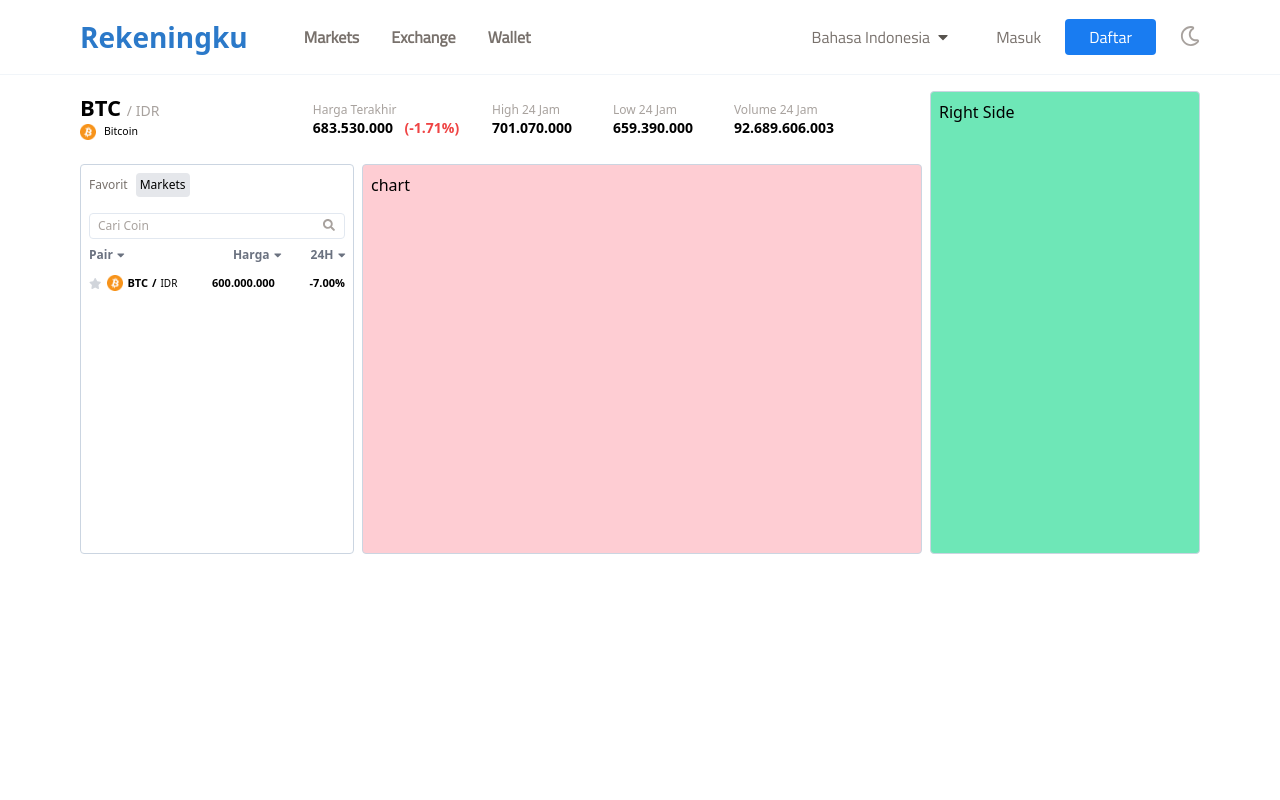
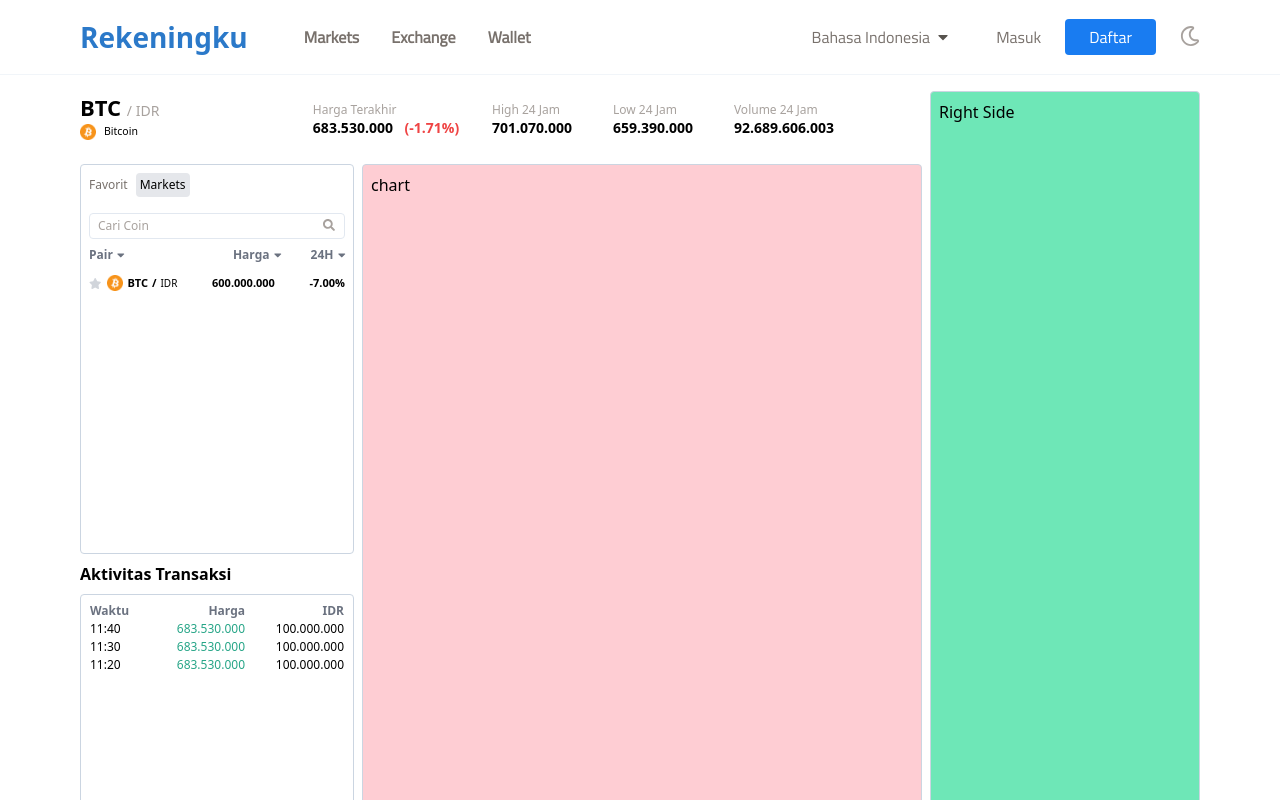
Before and after one commit to nadrianfikri/clone-rekeningku, a React (Create React App) app: page /trade in a window 1280 px wide. Shown: the top 800 px of the page. Built offline with nearby package versions, Linux system fonts and the light colour scheme.

Commit message:
done transaction panel

```diff
--- a/src/components/atoms/Table.js
+++ b/src/components/atoms/Table.js
@@ -1,17 +1,13 @@
-import { faStar } from '@fortawesome/free-solid-svg-icons';
-import { FontAwesomeIcon } from '@fortawesome/react-fontawesome';
-import CoinLogo from './CoinLogo';
-
 function Table({ children }) {
-  return <table className="text-right w-full  text-xs font-normal border border-gray-400 ">{children}</table>;
+  return <table className="text-right w-full overflow-auto text-xs font-normal">{children}</table>;
 }
 function THeader(props) {
   return (
-    <thead className="text-gray-500 ">
-      <tr className="">
-        <th className="text-left">{props.head1}</th>
-        <th>{props.head2}</th>
-        <th>{props.head3}</th>
+    <thead className="text-gray-500 sticky top-0 bg-white">
+      <tr className=" ">
+        <th className="text-left pt-2">{props.head1}</th>
+        <th className="text-right pt-2">{props.head2}</th>
+        <th className="text-right pt-2">{props.head3}</th>
       </tr>
     </thead>
   );
@@ -19,19 +15,15 @@ function THeader(props) {
 
 function TData(props) {
   return (
-    <tr className="relative hover:bg-stone-200 cursor-pointer font-semibold text-[11px]" onClick={props.onClick}>
-      <td className="text-left font-light flex gap-1  items-center">
-        <FontAwesomeIcon className="relative text-gray-300 mr-[2px] z-10 hover:text-yellow-500" icon={faStar} onClick={props.onToggle} />
-        <CoinLogo src={props.coinLogo} name={props.data1} />
-        <span className="font-bold">{props.data1}</span>/<span className="text-[10px]">IDR</span>
-      </td>
-      <td>{props.data2}</td>
-      <td>{props.data3}</td>
+    <tr className=" hover:bg-stone-200 cursor-pointer " onClick={props.onClick}>
+      <td className={`${props.style1} text-left`}>{props.data1}</td>
+      <td className={`${props.style2} `}>{props.data2}</td>
+      <td className={`${props.style3}`}>{props.data3}</td>
     </tr>
   );
 }
 function TBody({ children }) {
-  return <tbody className="overflow-auto">{children}</tbody>;
+  return <tbody className=" overflow-y-scroll">{children}</tbody>;
 }
 
 function TFoot(props) {
--- /dev/null
+++ b/src/components/organism/Transaction.js
@@ -0,0 +1,19 @@
+import { Col } from '../atoms/Direction';
+import { Table, TBody, TData, THeader } from '../atoms/Table';
+
+function Transaction(props) {
+  return (
+    <Col className="relative w-[274px] h-[390px] px-2 border border-slate-300 rounded text-xs space-y-2 overflow-auto">
+      <Table>
+        <THeader head1="Waktu" head2="Harga" head3="IDR" />
+        <TBody>
+          {props.dataTrans.map((item, i) => (
+            <TData key={i} style2="text-green" data1={item.time} data2={item.price} data3={item.idr} />
+          ))}
+        </TBody>
+      </Table>
+    </Col>
+  );
+}
+
+export default Transaction;
--- a/src/pages/Exchange/index.js
+++ b/src/pages/Exchange/index.js
@@ -3,6 +3,7 @@ import CurrentCoinStat from '../../components/organism/CurrentCoinStat';
 import Footer from '../../components/organism/Footer';
 import Markets from '../../components/organism/Markets';
 import Navbar from '../../components/organism/Navbar';
+import Transaction from '../../components/organism/Transaction';
 
 function Exchange() {
   const currentStat = [
@@ -24,6 +25,24 @@ function Exchange() {
       price: '92.689.606.003',
     },
   ];
+
+  const trans = [
+    {
+      time: '11:40',
+      price: '683.530.000',
+      idr: '100.000.000',
+    },
+    {
+      time: '11:30',
+      price: '683.530.000',
+      idr: '100.000.000',
+    },
+    {
+      time: '11:20',
+      price: '683.530.000',
+      idr: '100.000.000',
+    },
+  ];
   return (
     <div>
       <Navbar />
@@ -32,7 +51,11 @@ function Exchange() {
           <Col className="flex-1">
             <CurrentCoinStat coinName="Bitcoin" code="BTC" pair="IDR" stat={currentStat} />
             <Row className="space-x-2">
-              <Markets />
+              <Col className="space-y-2">
+                <Markets />
+                <p className="font-bold">Aktivitas Transaksi</p>
+                <Transaction dataTrans={trans} />
+              </Col>
               {/* chart */}
               <Col className="flex-1 p-2 border border-slate-300 rounded  bg-rose-200">chart</Col>
             </Row>
--- a/tailwind.config.js
+++ b/tailwind.config.js
@@ -13,6 +13,7 @@ module.exports = {
         primary: '#197cf1',
         secondary: '#252525',
         danger: '#ef5350;',
+        green: '#26a587',
       },
       fontSize: {
         logo: '28px',
```
